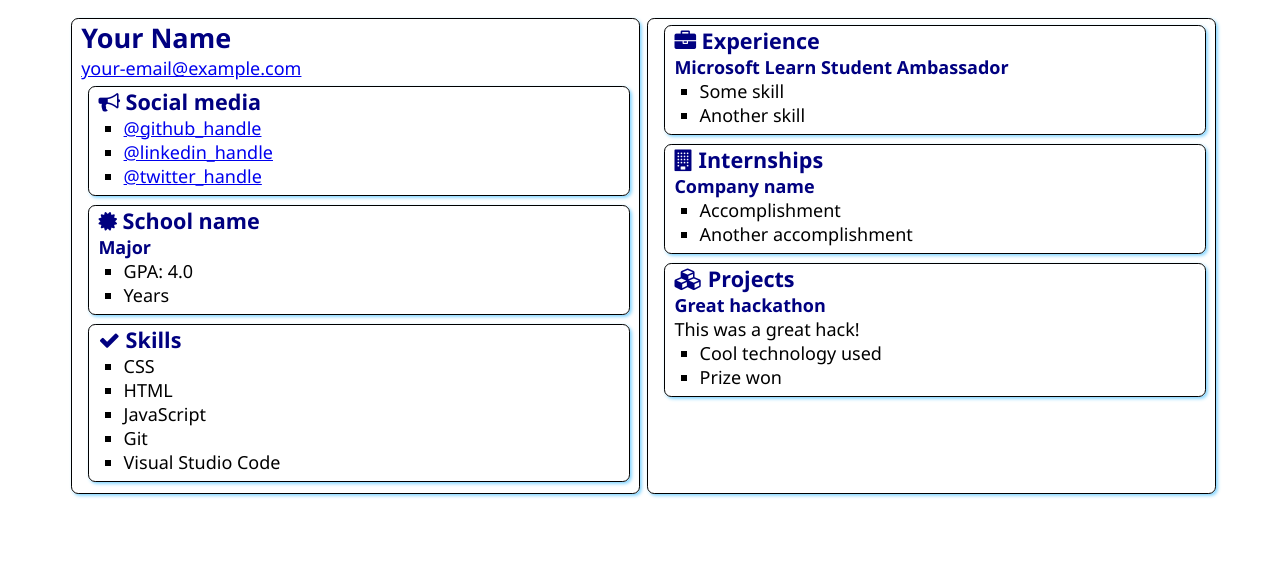
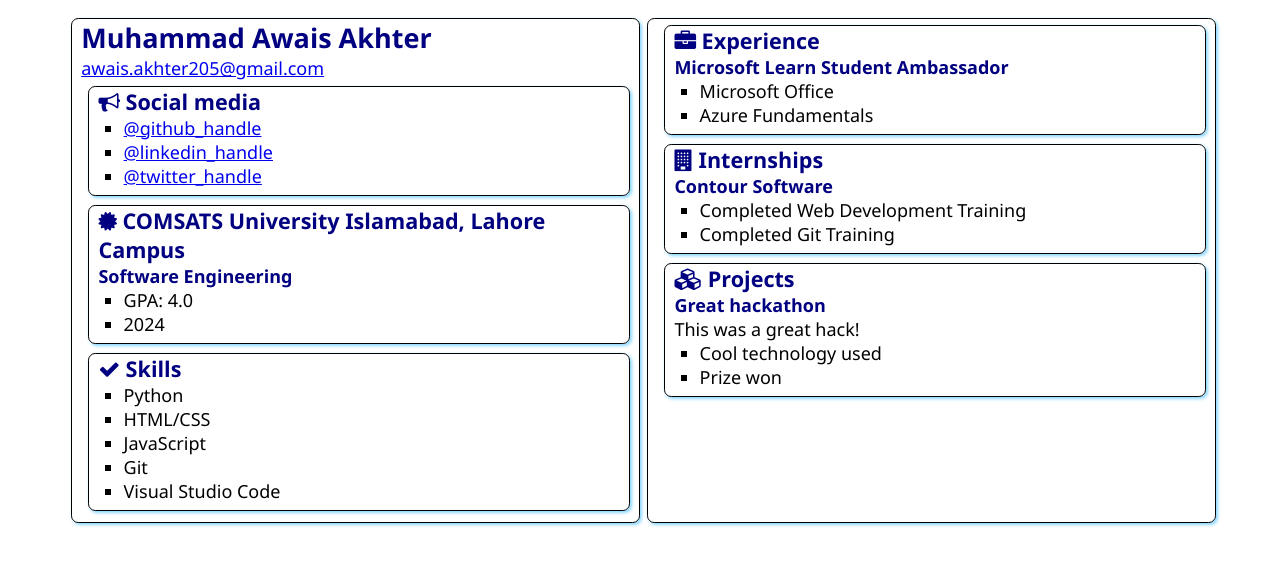
Before and after one commit to awais-akhter/SATechnicalOnboarding, a plain HTML site: page src/index.html in a window 1280 px wide. Drawn offline with Linux system fonts and the light colour scheme.

Commit message:
Added my Name and Details
Used the templated to setup my own resume

```diff
--- a/src/index.html
+++ b/src/index.html
@@ -4,7 +4,7 @@
     <meta charset="UTF-8">
     <meta http-equiv="X-UA-Compatible" content="IE=edge">
     <meta name="viewport" content="width=device-width, initial-scale=1.0">
-    <title>Resume</title>
+    <title>M. Awais Akhter</title>
 
     <link rel="stylesheet" href="style.css">
     <link rel="stylesheet" href="https://cdnjs.cloudflare.com/ajax/libs/font-awesome/4.7.0/css/font-awesome.min.css">
@@ -12,8 +12,8 @@
 <body>
     <main>
         <article class="box">
-            <h1>Your Name</h1>
-            <div><a href="mailto:your.email@example.com">your-email@example.com</a></div>
+            <h1>Muhammad Awais Akhter</h1>
+            <div><a href="mailto:awais.akhter205@gmail.com">awais.akhter205@gmail.com</a></div>
 
             <section class="box">
                 <h2>
@@ -21,9 +21,9 @@
                     Social media
                 </h2>
                 <ul>
-                    <li><a href="https://github.com/<handle>">@github_handle</a></li>
-                    <li><a href="https://linkedin.com/in/<handle>">@linkedin_handle</a></li>
-                    <li><a href="https://twitter.com/<handle>">@twitter_handle</a></li>
+                    <li><a href="https://github.com/awais-akhter">@github_handle</a></li>
+                    <li><a href="https://linkedin.com/in/m-awais-akhter">@linkedin_handle</a></li>
+                    <li><a href="https://twitter.com/mawais251">@twitter_handle</a></li>
                 </ul>
             </section>
 
@@ -31,12 +31,12 @@
                 <div class="education">
                     <h2>
                         <i class="fa fa-certificate" aria-hidden="true"></i>
-                        School name
+                        COMSATS University Islamabad, Lahore Campus
                     </h2>
-                    <h3>Major</h3>
+                    <h3>Software Engineering</h3>
                     <ul>
                         <li>GPA: 4.0</li>
-                        <li>Years</li>
+                        <li>2024</li>
                     </ul>
                 </div>
             </section>
@@ -47,8 +47,8 @@
                     Skills
                 </h2>
                 <ul>
-                    <li>CSS</li>
-                    <li>HTML</li>
+                    <li>Python</li>
+                    <li>HTML/CSS</li>
                     <li>JavaScript</li>
                     <li>Git</li>
                     <li>Visual Studio Code</li>
@@ -63,8 +63,8 @@
                 </h2>
                 <h3>Microsoft Learn Student Ambassador</h3>
                 <ul>
-                    <li>Some skill</li>
-                    <li>Another skill</li>
+                    <li>Microsoft Office</li>
+                    <li>Azure Fundamentals</li>
                 </ul>
             </section>
             <section class="box">
@@ -73,10 +73,10 @@
                     Internships
                 </h2>
 
-                <h3>Company name</h3>
+                <h3>Contour Software</h3>
                 <ul>
-                    <li>Accomplishment</li>
-                    <li>Another accomplishment</li>
+                    <li>Completed Web Development Training</li>
+                    <li>Completed Git Training</li>
                 </ul>
             </section>
             <section class="box">
```
